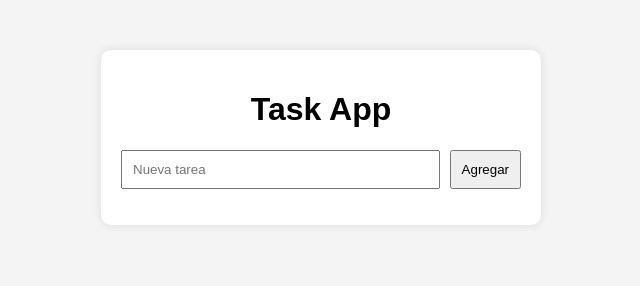
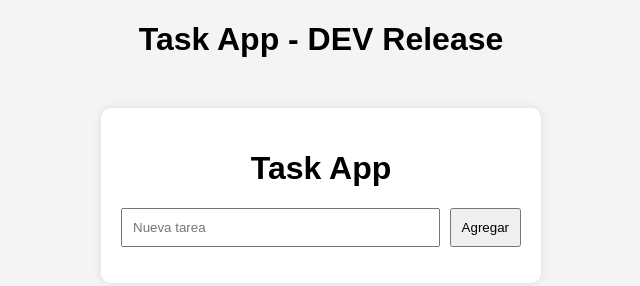
Before and after one commit to Erickkase/app-task, a plain HTML site: page frontend/index.html in a window 1280 px wide. Shown: the whole page, without its empty margins (319-959 px from the left). Drawn offline with Linux system fonts and the light colour scheme; no server answers.

Commit message:
Update app title for release flow

```diff
--- a/frontend/index.html
+++ b/frontend/index.html
@@ -3,7 +3,7 @@
 <head>
   <meta charset="UTF-8">
   <meta name="viewport" content="width=device-width, initial-scale=1.0">
-  <title>App Task</title>
+  <h1>Task App - DEV Release</h1>
   <link rel="stylesheet" href="style.css">
 </head>
 <body>
```
